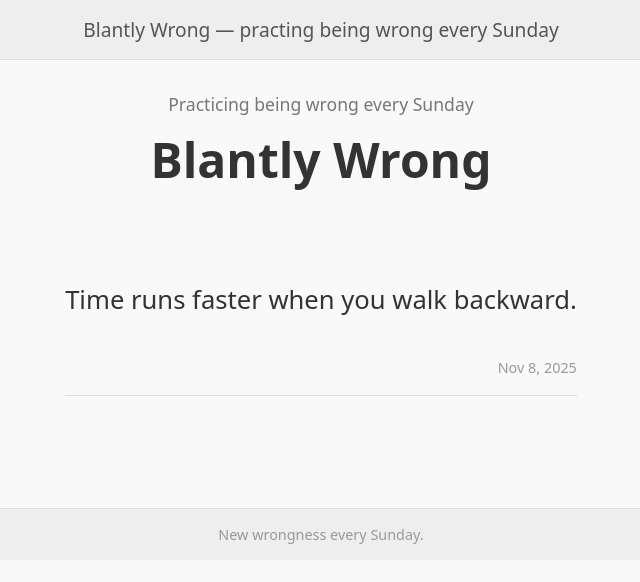
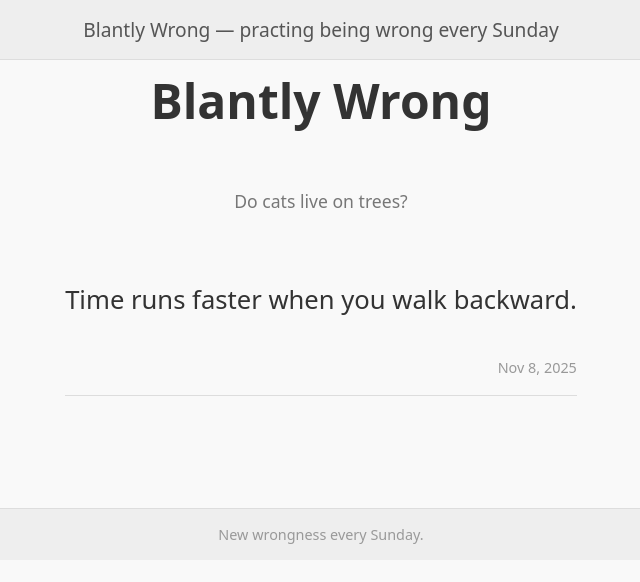
Before and after one commit to alphro/blantlywrong, a plain HTML site: page index.html in a window 1280 px wide. Shown: the whole page, without its empty margins (319-959 px from the left). Drawn offline with Linux system fonts and the light colour scheme.

Commit message:
Update index.html

```diff
--- a/index.html
+++ b/index.html
@@ -84,8 +84,8 @@
 <body>
   <header>Blantly Wrong — practing being wrong every Sunday</header>
 
-  <h2>Practicing being wrong every Sunday</h2>
   <h1>Blantly Wrong</h1>
+  <h2>Do cats live on trees?</h2>
 
   <div id="quotes"></div>
 
```
